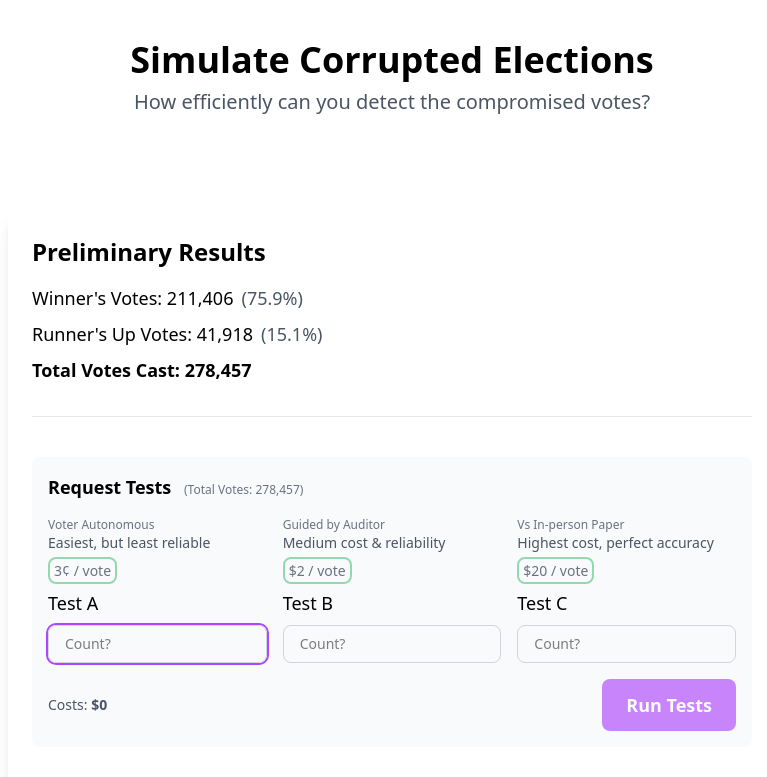
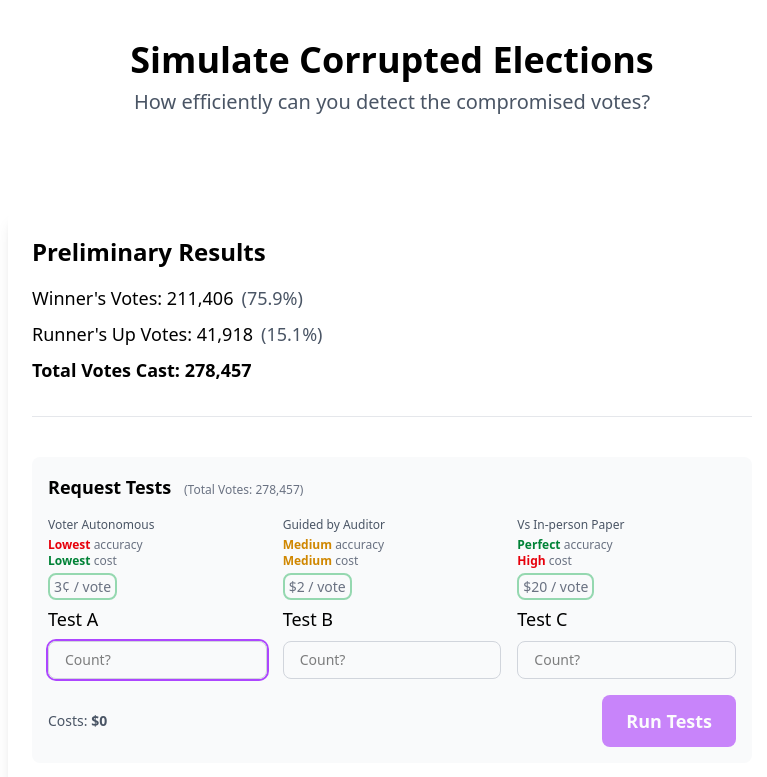
Before and after one commit to dsernst/simulate-corrupted-election, a Next.js app: page / in a window 1280 px wide. Shown: the top 777 px of the page, without its empty margins (248-1015 px from the left). Built offline with nearby package versions, Linux system fonts and the light colour scheme.

Commit message:
RequestTests: Colorize & align AccuracyVsCost tradeoff

```diff
--- a/app/components/RequestTests.tsx
+++ b/app/components/RequestTests.tsx
@@ -18,22 +18,31 @@ export interface TestResults {
 
 const TESTS = [
   {
+    accuracy: 'Lowest',
+    accuracy_color: 'text-red-600',
     cost: DEFAULT_TEST_COSTS.testA,
-    description: 'Easiest, but least reliable',
+    cost_color: 'text-green-700',
+    cost_text: 'Lowest',
     key: 'testA' as const,
     label: 'Test A',
     subtitle: 'Voter Autonomous',
   },
   {
+    accuracy: 'Medium',
+    accuracy_color: 'text-yellow-600',
     cost: DEFAULT_TEST_COSTS.testB,
-    description: 'Medium cost & reliability',
+    cost_color: 'text-yellow-600',
+    cost_text: 'Medium',
     key: 'testB' as const,
     label: 'Test B',
     subtitle: 'Guided by Auditor',
   },
   {
+    accuracy: 'Perfect',
+    accuracy_color: 'text-green-700',
     cost: DEFAULT_TEST_COSTS.testC,
-    description: 'Highest cost, perfect accuracy',
+    cost_color: 'text-red-600',
+    cost_text: 'High',
     key: 'testC' as const,
     label: 'Test C',
     subtitle: 'Vs In-person Paper',
@@ -80,12 +89,37 @@ export function RequestTests() {
       </h3>
       <div className="space-y-4">
         <div className="grid grid-cols-3 gap-4">
-          {TESTS.map(({ cost, description, key, label, subtitle }, index) => (
+          {TESTS.map(
+            (
+              {
+                accuracy,
+                accuracy_color,
+                cost,
+                cost_color,
+                cost_text,
+                key,
+                label,
+                subtitle,
+              },
+              index
+            ) => (
               <div key={key}>
                 <div className="mb-2">
-                <div className="text-xs text-gray-500">{subtitle}</div>
+                  <div className="text-xs text-gray-600">{subtitle}</div>
+                  <div className="text-xs text-gray-500 mt-1">
+                    <span className={`${accuracy_color} font-semibold`}>
+                      {accuracy}
+                    </span>{' '}
+                    accuracy
+                  </div>
+                  <div className="text-xs text-gray-500">
+                    <span className={`${cost_color} font-semibold`}>
+                      {cost_text}
+                    </span>{' '}
+                    cost
+                  </div>
+
                   <div className="text-sm text-gray-600">
-                  {description}
                     <div className="mt-2">
                       <span className="border-2 border-green-600/40 px-1 py-0.5 text-gray-500 rounded-lg">
                         {formatCost(cost)} / vote
@@ -104,7 +138,8 @@ export function RequestTests() {
                   value={requestedTests[key]}
                 />
               </div>
-          ))}
+            )
+          )}
         </div>
         <div className="flex justify-between items-center">
           <div className="text-sm text-gray-600">
```
Lines whose indentation alone changed are shown as unchanged.
